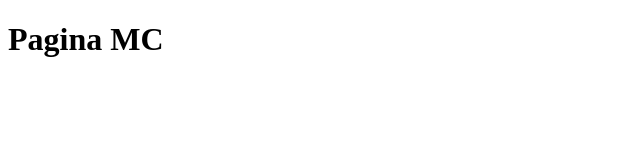
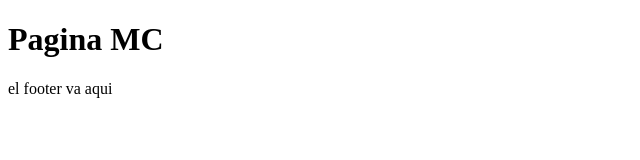
Before and after one commit to Sonicssj2/test, a plain HTML site: page index.html in a window 1280 px wide. Shown: the whole page, without its empty margins (0-640 px from the left). Drawn offline with Linux system fonts and the light colour scheme.

Commit message:
Hice el footer

```diff
--- a/index.html
+++ b/index.html
@@ -7,5 +7,11 @@
 </head>
 <body>
     <h1>Pagina MC</h1>
+
+
+
+    <footer>
+        el footer va aqui
+    </footer>
 </body>
 </html>
```
